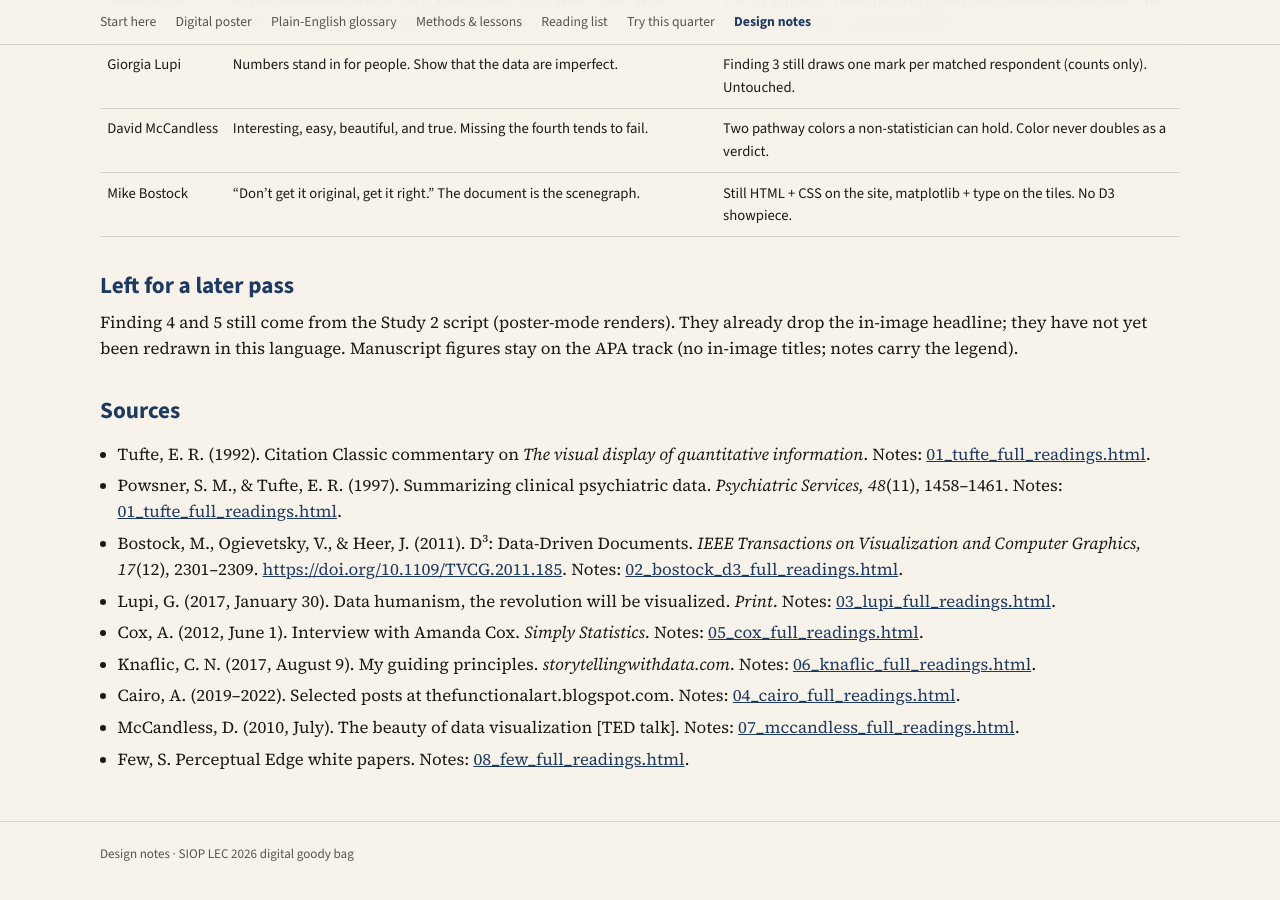
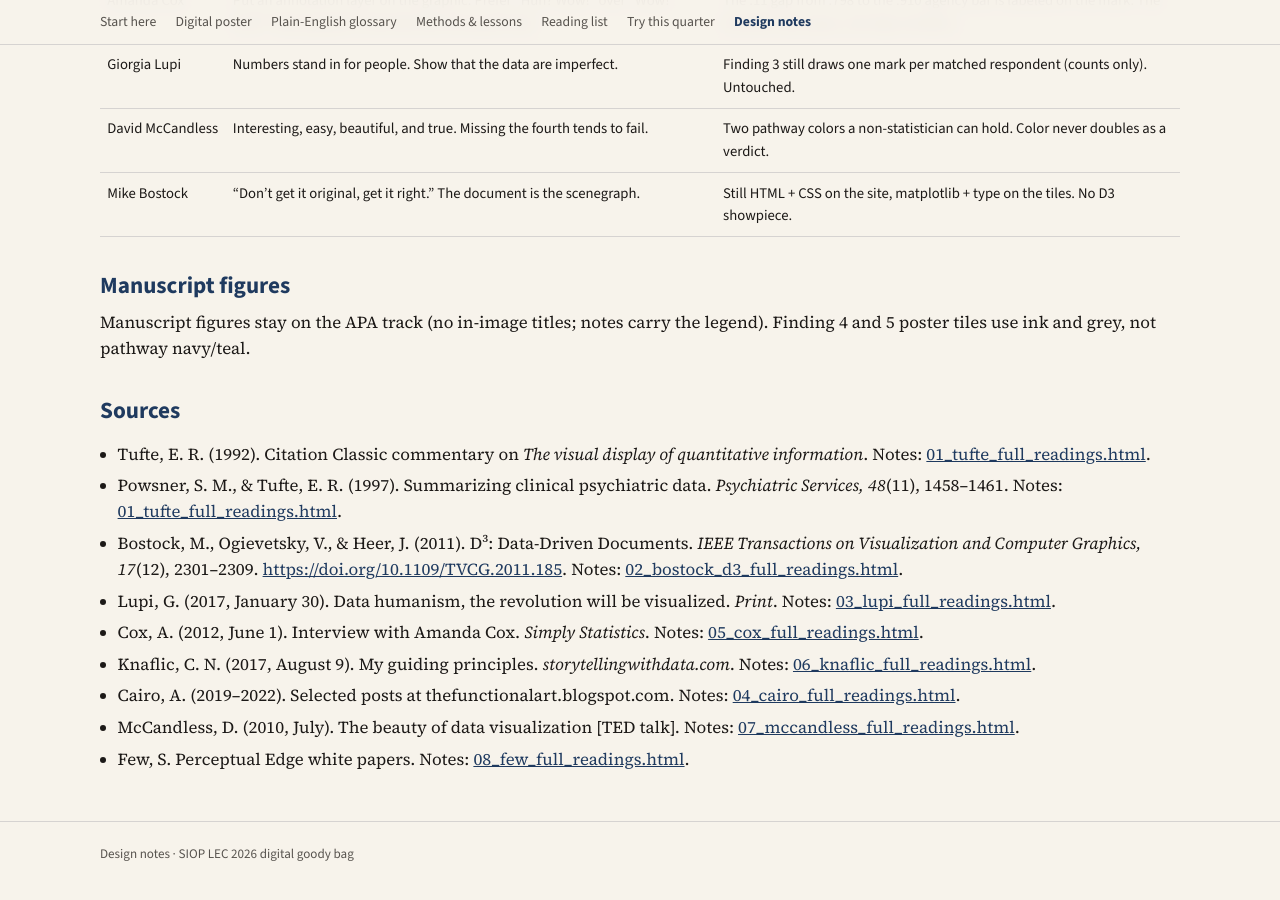
Before and after one commit to mjmonnot/mjmonnot.github.io, a Jekyll site: the page lec-2026/design.html, which Jekyll copies as it is, in a window 1280 px wide and 900 px high, scrolled down 1320 px. Built offline with Jekyll 4.4.1, drawn with Linux system fonts in a browser that asks for light colours.

Commit message:
LEC 2026: Finding 4/5 poster ink, not pathway color

```diff
--- a/lec-2026/design.html
+++ b/lec-2026/design.html
@@ -114,8 +114,8 @@
     </tbody>
   </table>
 
-  <h2>Left for a later pass</h2>
-  <p>Finding 4 and 5 still come from the Study 2 script (poster-mode renders). They already drop the in-image headline; they have not yet been redrawn in this language. Manuscript figures stay on the APA track (no in-image titles; notes carry the legend).</p>
+  <h2>Manuscript figures</h2>
+  <p>Manuscript figures stay on the APA track (no in-image titles; notes carry the legend). Finding 4 and 5 poster tiles use ink and grey, not pathway navy/teal.</p>
 
   <h2>Sources</h2>
   <ul class="clean">
```
Also changed, not shown: lec-2026/assets/Study2_fig1_trend.png, lec-2026/assets/Study2_fig5_roles.png, 1 other file.
